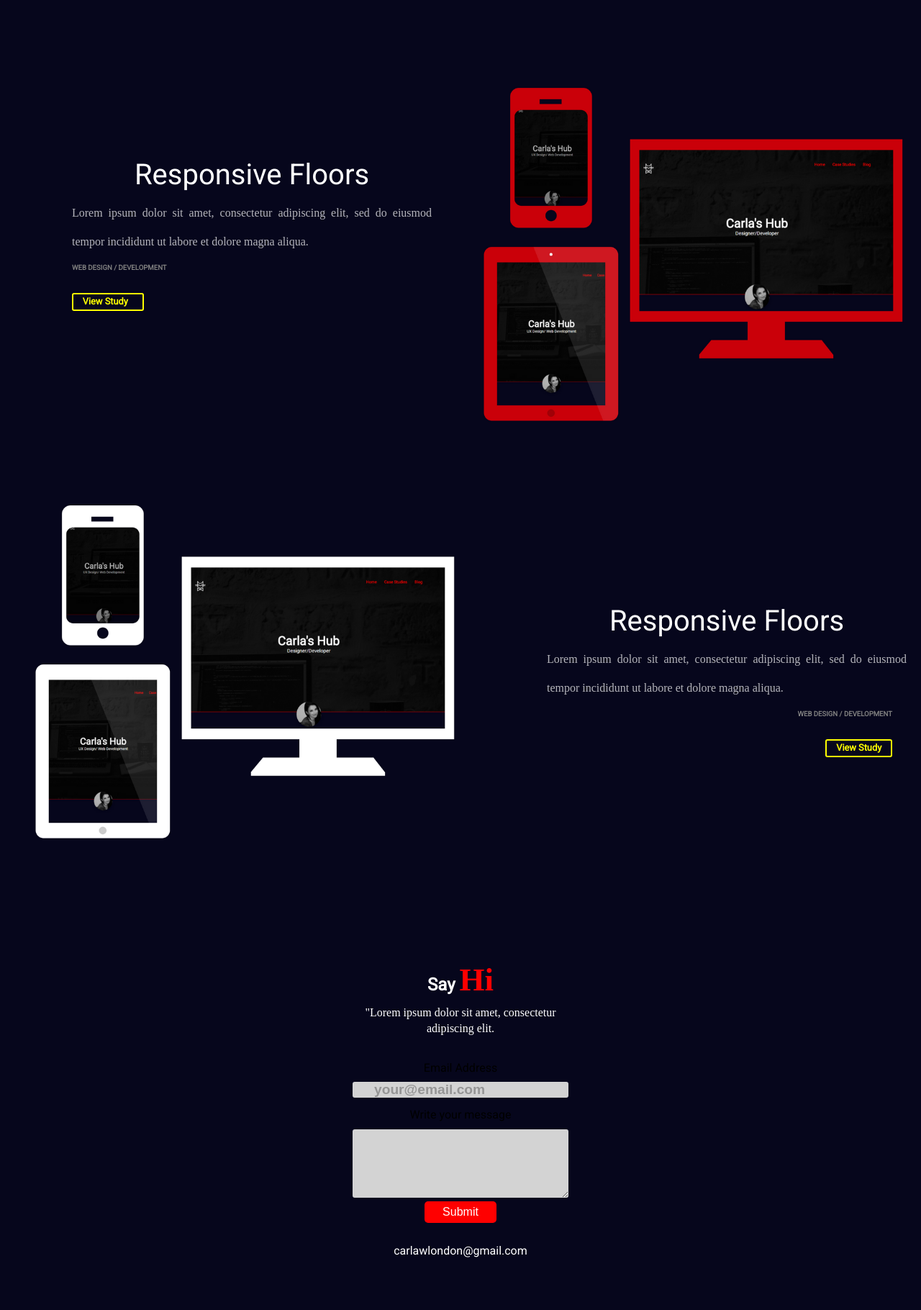
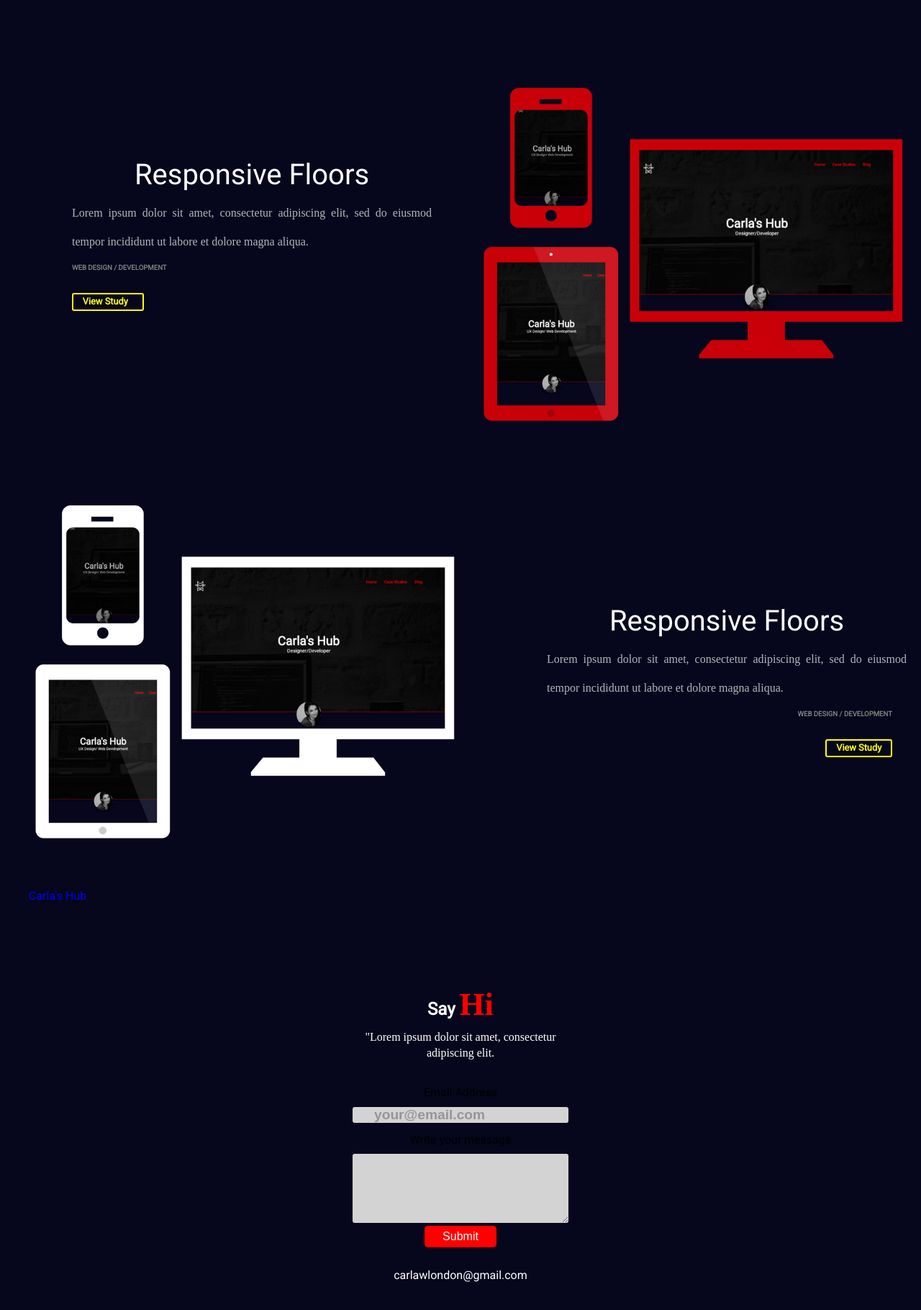
Before and after one commit to CarlasHub/carla, a Jekyll site: the page built from casestudies.html, in a window 1280 px wide, cut to the strip 754-2636 px from the top of the page. Shown: the top 1820 px of the strip at 72% size. Built offline with Jekyll 4.4.1, drawn with Linux system fonts in a browser that asks for light colours; some web fonts are replaced.

Commit message:
bugs fixed (1st version)

```diff
--- a/_sass/2-layouts/post.sass
+++ b/_sass/2-layouts/post.sass
@@ -61,12 +61,13 @@ h5.readMoreCTA
 .blogReadMoreWrapper
 	width: 100%
 	max-width: 1200px
-	margin: auto 0
+	margin: 0 auto
 	padding: 0 20px
 	display: flex
 	flex-direction: row
 	justify-content: space-around
 	align-items: baseline
+	text-align: center
 	flex-wrap: wrap
 	@media screen and (max-width: 700px)
 		padding: 0
--- a/blog.html
+++ b/blog.html
@@ -2,7 +2,7 @@
 layout: default
 ---
 {% for post in site.posts offset:0 limit: 1 %}
-<header class="blog-index-header-main" style="background-image: url('{{ site.baseurl }}/assets/images/light.jpg');">
+<header class="blog-index-header-main" style="background-image: url('/assets/images/light.jpg');">
 
 	<div class="overlay-blog"></div>
 	{% include nav.html %}
--- a/casestudies.html
+++ b/casestudies.html
@@ -1,7 +1,8 @@
 ---
 layout: default
 ---
-<header class="case-studies-header-main" style="background-image: url('{{ site.baseurl}}/assets/images/blog/keeponcoding.jpg');">
+
+<header class="case-studies-header-main" style="background-image: url('{{ "/assets/images/blog/keeponcoding.jpg" | relative_url }}');">
 	<div class="overlay-dark"></div>
 	{% include nav.html %}
 	<div class=" case-studies-title">
@@ -16,10 +17,10 @@ layout: default
 			<h2 id="projects">Responsive Floors</h2>
 			<p>Lorem ipsum dolor sit amet, consectetur adipiscing elit, sed do eiusmod tempor incididunt ut labore et dolore magna aliqua. </p>
 			<h6>Web  Design / Development</h6>
-			<a href="{{site.baseurl}}/casestudies/case-one.html">View Study</a>
+			<a href="{{ "/casestudies/case-one/" | relative_url }}">View Study</a>
 		</div>
 		<div class="imageWrapper">
-			<img src="{{site.url}}{{site.baseurl}}/assets/images/responsive.png"/>
+			<img src="{{ "/assets/images/responsive.png" | relative_url }}"/>
 		</div>
 		</div>
 	<div class="caseStudyPreview reverse">
@@ -27,14 +28,18 @@ layout: default
 			<h2 >Responsive Floors</h2>
 			<p>Lorem ipsum dolor sit amet, consectetur adipiscing elit, sed do eiusmod tempor incididunt ut labore et dolore magna aliqua. </p>
 			<h6>Web  Design / Development</h6>
-			<a href="{{ site.url }}/casestudies/case-one/">View Study</a>
+			<a href="{{ "/casestudies/case-one/" | relative_url}}">View Study</a>
 		</div>
 		<div class="imageWrapper">
-			<img src="{{site.baseurl}}/assets/images/responsivewhite.png"/>
+			<img src="{{ "/assets/images/responsivewhite.png" | relative_url }}"/>
 		</div>
 		</div>
 	</div>
 
-<!--{% for casestudy in site.casestudies %}
-<a href="{{ casestudy.url }}"> {{ casestudy.company_name }} </a>
-{% endfor %}-->
+<ul>
+  {% for casestudy in site.casestudies %}
+  <li>
+    <a href="{{ casestudy.url | relative_url }}">{{ casestudy.company_name }}</a>
+  </li>
+  {% endfor %}
+</ul>
```
